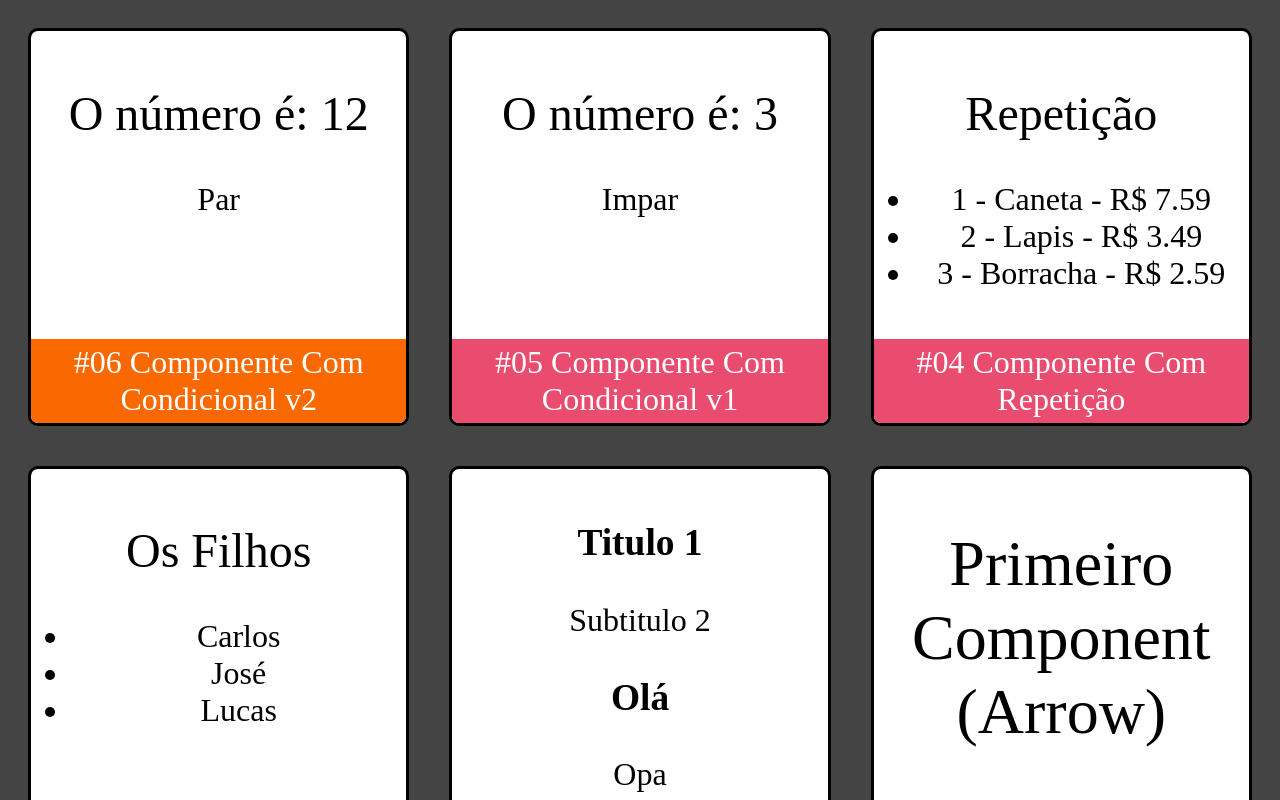
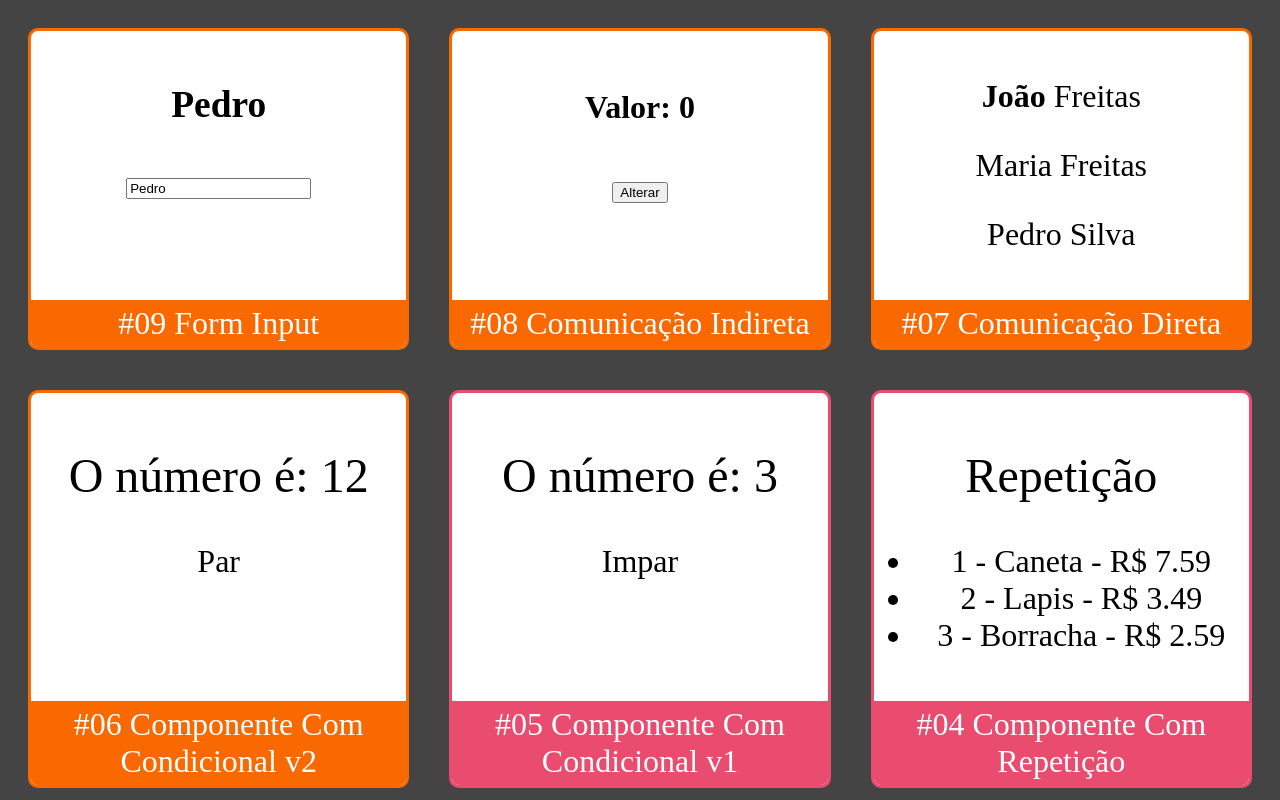
Before and after one commit to Levandovski/react-study, a React (Create React App) app: page / in a window 1280 px wide. Shown: the top 800 px of the page. Built offline with nearby package versions, Linux system fonts and the light colour scheme.

Commit message:
Novos exercicios

```diff
--- a/src/App.jsx
+++ b/src/App.jsx
@@ -7,11 +7,24 @@ import Card from './components/layout/Card';
 import Repeticao from './components/basicos/Repeticao';
 import Condicional from './components/basicos/Condicional';
 import CondicionalComIF from './components/basicos/CondicionalComIf';
-import Api from './Api';
+//import Api from './Api';
+import Pai from './components/comunicacao/direta/Pai';
+import Super from './components/comunicacao/indireta/Super';
+import Input from './components/form/Input';
+
 
 export default (props) =>(
 
     <div className="App">
+        <Card titulo="#09 Form Input" color="#FA6900">
+            <Input />
+        </Card>
+        <Card titulo="#08 Comunicação Indireta" color="#FA6900">
+            <Super />
+        </Card>
+        <Card titulo="#07 Comunicação Direta" color="#FA6900">
+            <Pai sobrenome='Freitas'/>
+        </Card>
         <Card titulo="#06 Componente Com Condicional v2" color="#FA6900">
             <CondicionalComIF numero={12}/>
         </Card>
--- /dev/null
+++ b/src/components/comunicacao/direta/Filho.jsx
@@ -0,0 +1,10 @@
+import React from 'react';
+
+
+export default props =>{
+    return (
+        <div>
+            <p>{props.children} {props.sobrenome}</p>
+        </div>
+    )
+}
--- /dev/null
+++ b/src/components/comunicacao/direta/Pai.jsx
@@ -0,0 +1,13 @@
+import React from 'react';
+import Filho from './Filho';
+
+export default props =>{
+    return (
+        <>
+            {/**...props é para fazer um copio dos objeto que são passados como parametros */}
+            <Filho {...props}><strong>João</strong></Filho>
+            <Filho sobrenome={props.sobrenome}>Maria</Filho>
+            <Filho sobrenome="Silva">Pedro</Filho>
+        </>
+    )
+}
--- /dev/null
+++ b/src/components/comunicacao/indireta/Sub.jsx
@@ -0,0 +1,13 @@
+import React from 'react';
+
+
+export default props =>{
+
+    return (
+        <div>
+            <button onClick={()=>{
+                props.onClicar(Math.random(), 'Gerado!')
+            }}>Alterar</button>
+        </div>
+    );
+}
--- /dev/null
+++ b/src/components/comunicacao/indireta/Super.jsx
@@ -0,0 +1,22 @@
+import React, {useState} from 'react';
+import Sub from './Sub';
+
+export default (props) =>{
+
+    const [texto, setTexto] = useState('Valor:');
+    const [num, setNum] = useState(0);
+
+
+    function quandoClicar(valorGerado, texto){
+        setNum(valorGerado);
+        setTexto(texto);
+    }
+
+
+    return (
+       <>
+        <h4>{texto} {num}</h4>
+        <Sub onClicar={quandoClicar}></Sub>
+       </>
+    )
+}
--- /dev/null
+++ b/src/components/form/Input.jsx
@@ -0,0 +1,15 @@
+import React, { useState } from 'react';
+
+
+export default (props) => {
+        //Valor //Func que altera o valor
+    const [nome, setNome] = useState('Pedro');
+
+
+    return (
+        <>
+        <h3>{nome}</h3>
+          <input type="text" value={nome} onChange={e => setNome(e.target.value)}></input>
+        </>
+    )
+}
--- a/src/components/layout/Card.jsx
+++ b/src/components/layout/Card.jsx
@@ -3,10 +3,10 @@ import React from 'react'
 
 export default props =>
 
-    <div className='Card'>
-        <div className="Content" style={{
-            borderColor:props.color || "#000"
-        }}>
+    <div className='Card'  style={{
+        borderColor:props.color || "#000"
+    }}>
+        <div className="Content">
             {props.children}
         </div>
         <div className="Footer" style={{
```
